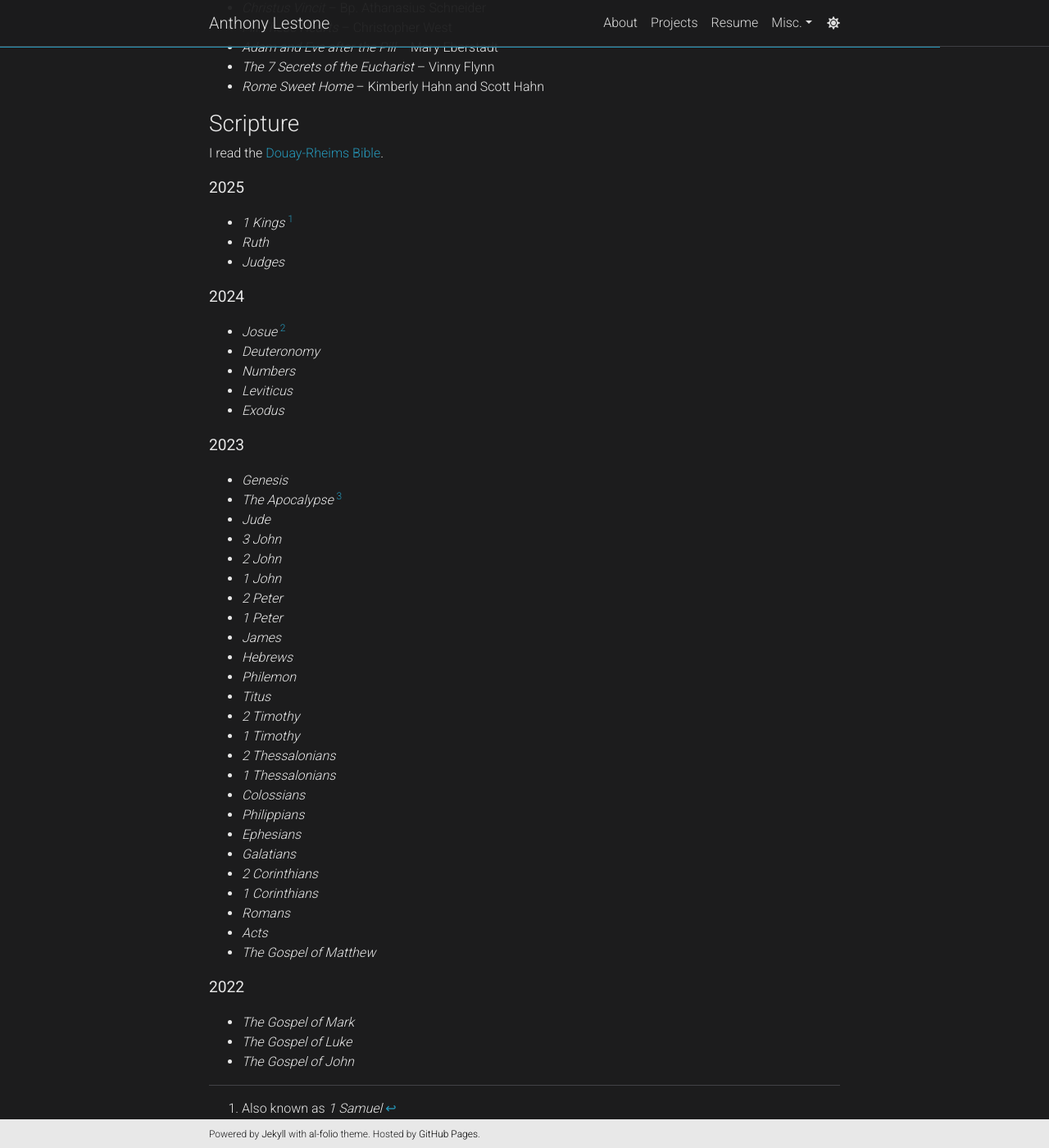
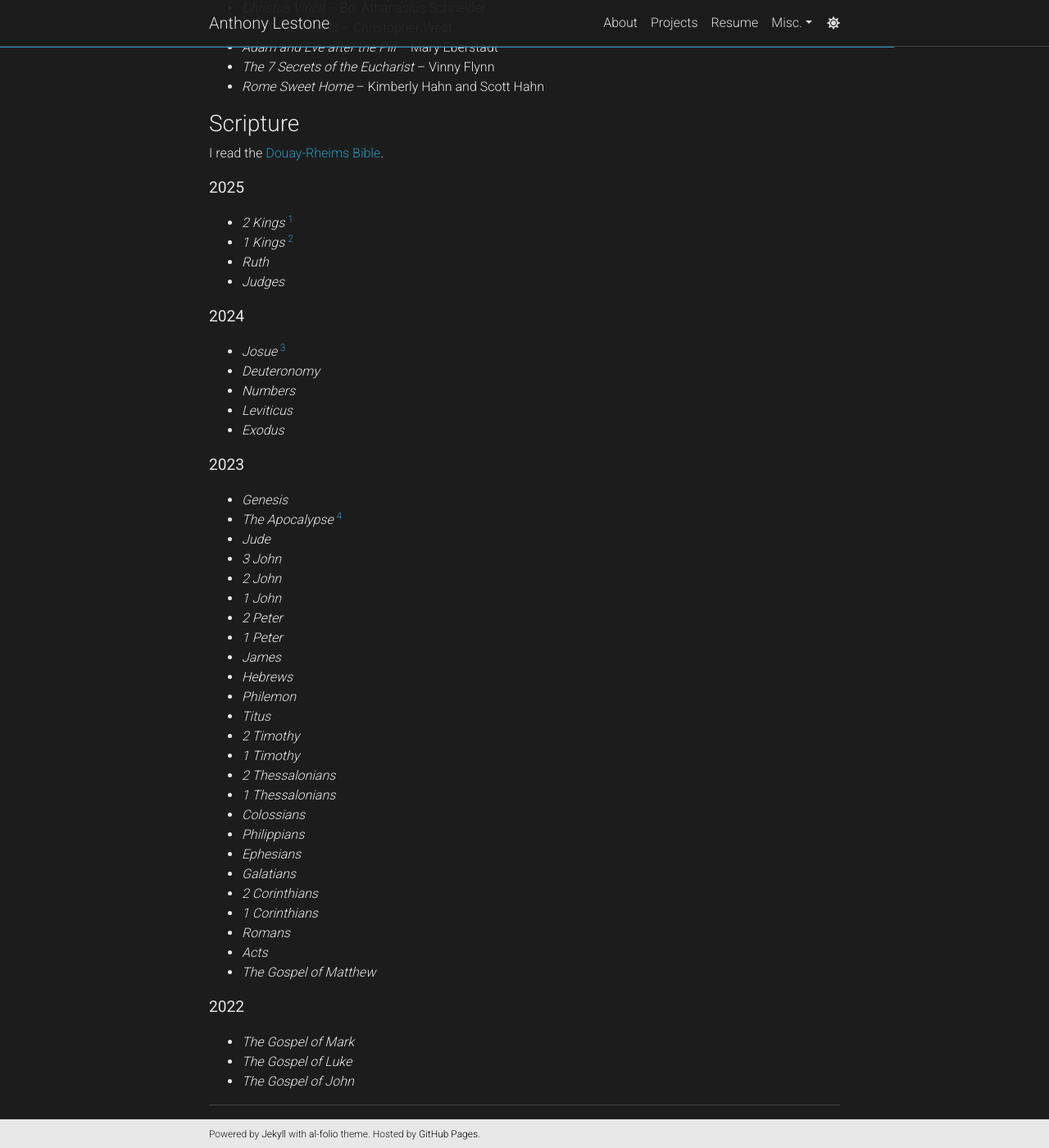
Before and after one commit to anthonylestone/anthonylestone.github.io, a Jekyll site: the page built from _pages/readinglist.md, in a window 1280 px wide and 1400 px high, scrolled down 1120 px. Shown: the whole window at 82% size. Built offline with Jekyll 4.4.1, drawn with Linux system fonts in a browser that asks for light colours; comment, search, counter and statistics services are not loaded; a style sheet for code colours, icons or effects is not loaded.

Commit message:
fnished 2 Kings

```diff
--- a/_pages/readinglist.md
+++ b/_pages/readinglist.md
@@ -57,13 +57,14 @@
 
 <b><big>2025</big></b>
 
-- *1 Kings* [^1]
+- *2 Kings* [^1]
+- *1 Kings* [^2]
 - *Ruth*
 - *Judges*
 
 <b><big>2024</big></b>
 
-- *Josue* [^2]
+- *Josue* [^3]
 - *Deuteronomy*
 - *Numbers*
 - *Leviticus*
@@ -72,7 +73,7 @@
 <b><big>2023</big></b>
 
 - *Genesis*
-- *The Apocalypse* [^3]
+- *The Apocalypse* [^4]
 - *Jude*
 - *3 John*
 - *2 John*
@@ -105,6 +106,7 @@
 
 ---
 
-[^1]: Also known as *1 Samuel*
-[^2]: Also known as *Joshua*
-[^3]: Also known as *Revelation*
+[^1]: Also known as *2 Samuel*
+[^2]: Also known as *1 Samuel*
+[^3]: Also known as *Joshua*
+[^4]: Also known as *Revelation*
```
